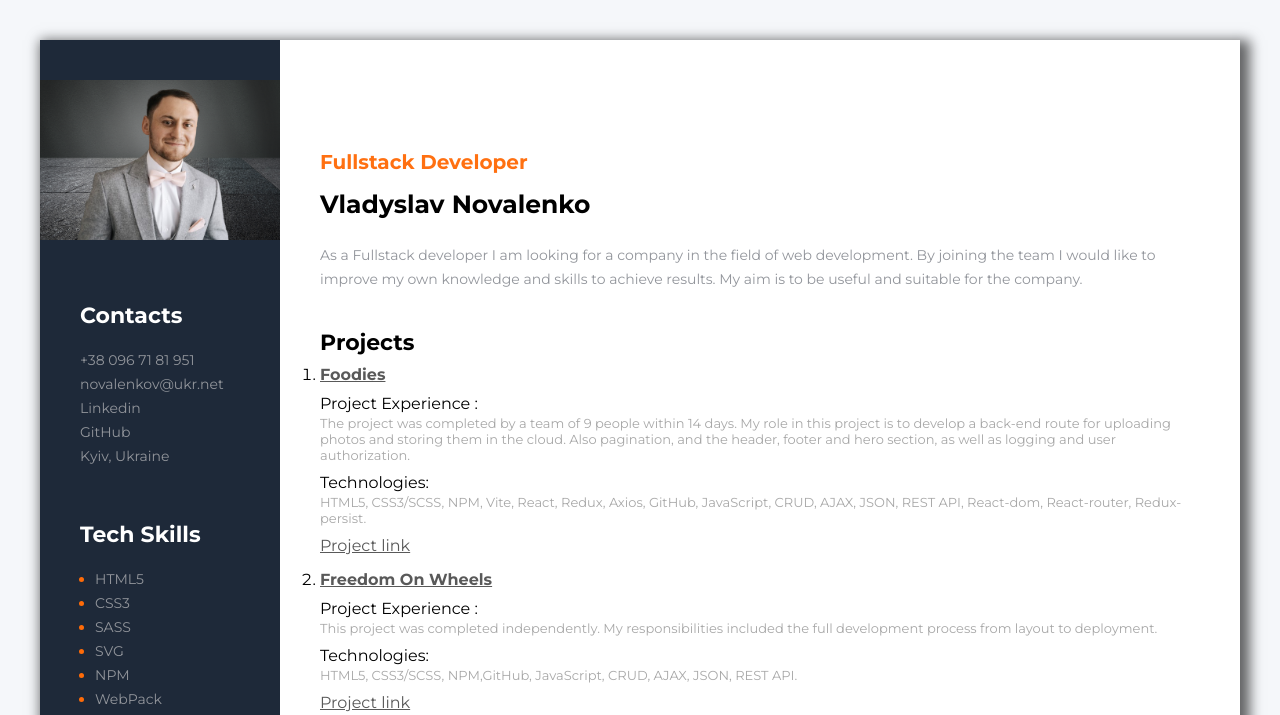
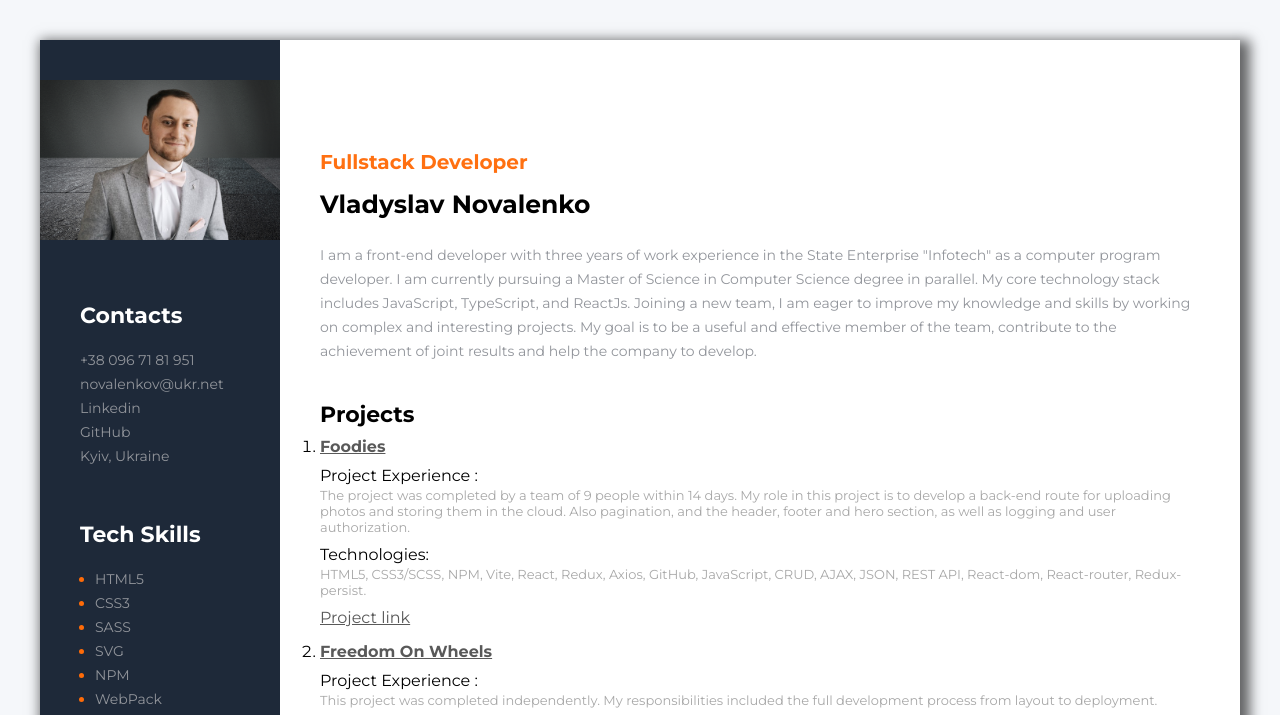
Before and after one commit to Vladnova/resume, a plain HTML site: page index.html in a window 1280 px wide. Shown: the top 715 px of the page. Drawn offline with Linux system fonts and the light colour scheme.

Commit message:
fix Summary and Education

```diff
--- a/index.html
+++ b/index.html
@@ -188,11 +188,10 @@
 
         <h1 class="name">Vladyslav Novalenko</h1>
         <p class="description">
-        As a Fullstack developer I am looking for a
-        company in the field of web development. By
-        joining the team I would like to improve my own
-        knowledge and skills to achieve results. My aim
-        is to be useful and suitable for the company.
+          I am a front-end developer with three years of work experience in the State Enterprise "Infotech" as a computer program developer.
+          I am currently pursuing a Master of Science in Computer Science degree in parallel. My core technology stack includes JavaScript, TypeScript,
+          and ReactJs. Joining a new team, I am eager to improve my knowledge and skills by working on complex and interesting projects.
+          My goal is to be a useful and effective member of the team, contribute to the achievement of joint results and help the company to develop.
         </p>
       </div>
 
@@ -375,6 +374,13 @@
           <h3 class="about-me-title">Education</h3>
           <ul class="profession-duties">
             <li class="profession-duties-item profession-duties-item_list_none">
+              <h4 span class="profession-company">GoIT Neoversity</span></h4>
+              <h5 class="profession-title-second">Master of Science in Computer Science</h5>
+              <span class="profession-time">
+                2023 - 2025
+              </span>
+            </li>
+            <li class="profession-duties-item profession-duties-item_list_none">
               <h4 span class="profession-company">GoIT</span></h4>
               <h5 class="profession-title-second">Fullstack developer</h5>
               <span class="profession-time">
```
